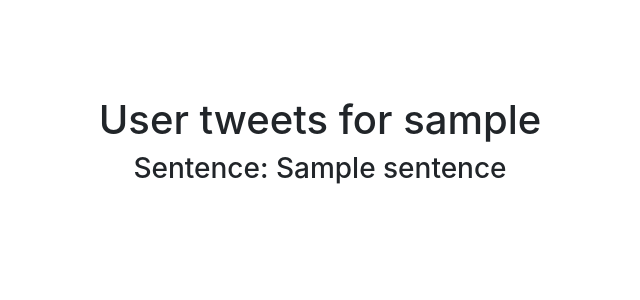
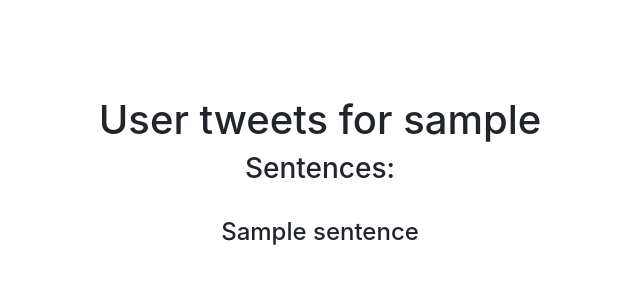
Before and after one commit to tempor1s/tweetgen, a Flask app: template templates/user_tweets.html in a window 1280 px wide. Shown: the part 56-356 px from the top of the page, without its empty margins (320-960 px from the left). Run offline with Flask 2, Linux system fonts and the light colour scheme; the template is opened without the code that fills it: most values are stand-ins (such as "Sample title", 1, 10 or a date in 2020); some libraries are stand-ins or nearby versions.

Commit message:
[add] ability to generate mutiple tweets

```diff
--- a/app.py
+++ b/app.py
@@ -91,7 +91,7 @@ def tweet():
 
         print(twitter_api.VerifyCredentials())
         twitter_api.PostUpdate(sentence)
-        # TODO: Redirect back to home page?
+
         return 'Tweet was successful!'
 
 
@@ -111,8 +111,10 @@ def user(username):
     words = tweets.split()
     # Generate a markov chain with all the words in the corpus with a specific order
     markov = Markov(words, order=order, sentences=sentences_per_tweet)
+    # generate x amount of tweets
+    sentences = [markov.generate_sentence() for _ in range(number_of_tweets)]
 
-    return render_template('user_tweets.html', sentence=markov.generate_sentence(), username=username)
+    return render_template('user_tweets.html', sentences=sentences, username=username)
 
 
 if __name__ == "__main__":
--- a/templates/user_tweets.html
+++ b/templates/user_tweets.html
@@ -1,5 +1,10 @@
 {% extends 'base.html' %}
 {% block content %}
-<h1>User tweets for {{ username }}</h1>
-<h3>Sentence: {{ sentence }}</h3>
+    <h1>User tweets for {{ username }}</h1>
+    <h3>Sentences:</h3>
+    <br>
+    {% for sentence in sentences %}
+        <h4>{{ sentence }}</h4>
+        <br>
+    {% endfor %}
 {% endblock %}
```
